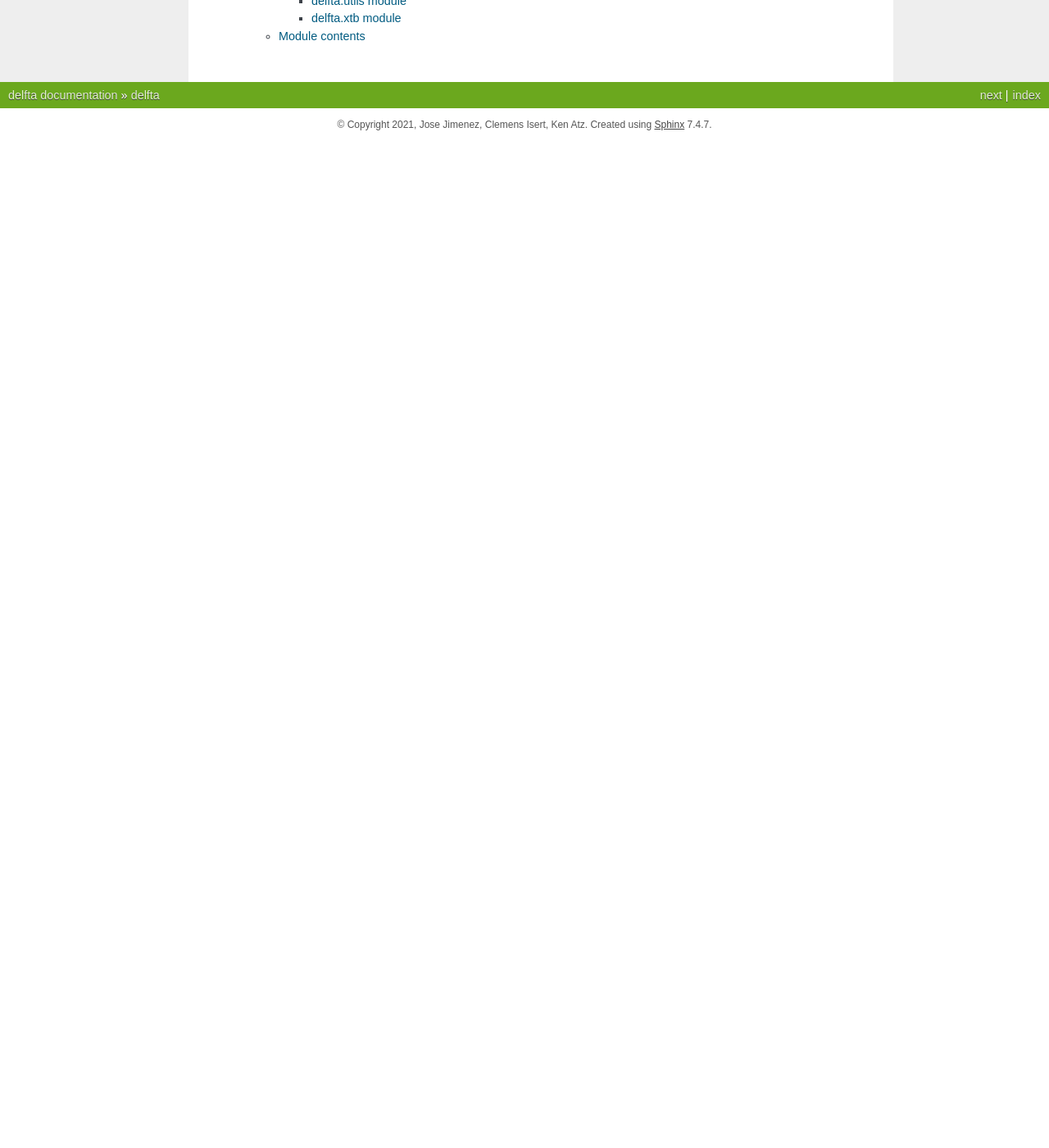
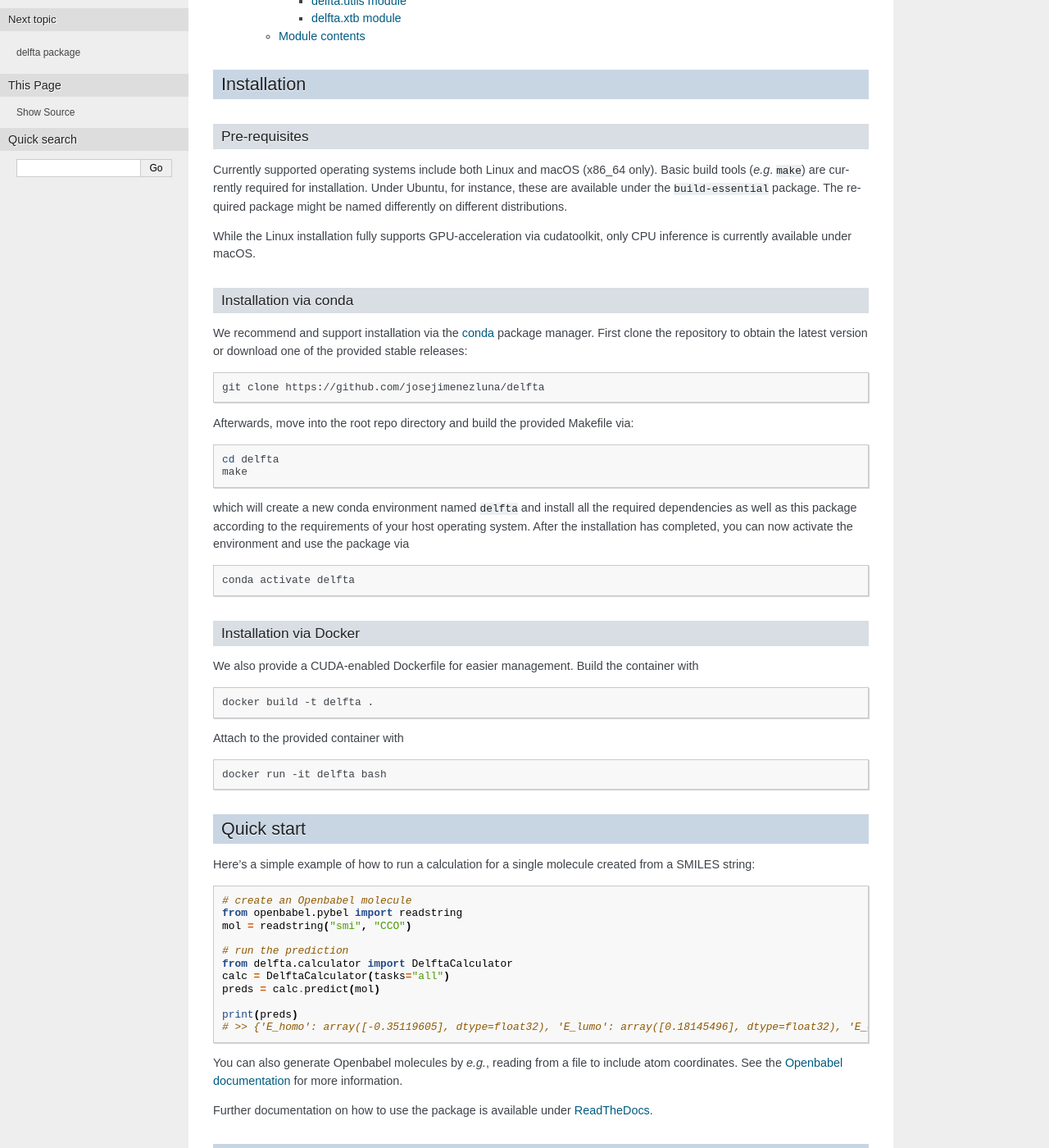
Before and after one commit to josejimenezluna/delfta, a Sphinx documentation site: the page built from docs/index.rst, in a window 1280 px wide and 1400 px high, scrolled down 270 px. Shown: the whole window at 82% size. Built offline with Sphinx 7.4.7, drawn with Linux system fonts in a browser that asks for light colours; before the commit the page ends 900 px from its top, so only the background shows below that; some of the changed text lies outside the part shown.

Commit message:
Updated sphinx documentation & landing page. Added some docstrings.

```diff
--- a/docs/conf.py
+++ b/docs/conf.py
@@ -12,14 +12,15 @@
 #
 import os
 import sys
-sys.path.insert(0, os.path.abspath('..'))
+
+sys.path.insert(0, os.path.abspath(".."))
 
 
 # -- Project information -----------------------------------------------------
 
-project = 'delfta'
-copyright = '2021, Jose Jimenez, Clemens Isert, Ken Atz'
-author = 'Jose Jimenez, Clemens Isert, Ken Atz'
+project = "delfta"
+copyright = "2021, Jose Jimenez, Clemens Isert, Ken Atz"
+author = "Jose Jimenez, Clemens Isert, Ken Atz"
 
 
 # -- General configuration ---------------------------------------------------
@@ -28,22 +29,22 @@
 # extensions coming with Sphinx (named 'sphinx.ext.*') or your custom
 # ones.
 extensions = [
-    'sphinx.ext.autodoc',
-    'sphinx.ext.doctest',
-    'sphinx.ext.intersphinx',
-    'sphinx.ext.mathjax',
-    'sphinx.ext.viewcode',
-    'sphinx.ext.githubpages',
-    'sphinx.ext.napoleon'
+    "sphinx.ext.autodoc",
+    "sphinx.ext.doctest",
+    "sphinx.ext.intersphinx",
+    "sphinx.ext.mathjax",
+    "sphinx.ext.viewcode",
+    "sphinx.ext.githubpages",
+    "sphinx.ext.napoleon",
 ]
 
 # Add any paths that contain templates here, relative to this directory.
-templates_path = ['_templates']
+templates_path = ["_templates"]
 
 # List of patterns, relative to source directory, that match files and
 # directories to ignore when looking for source files.
 # This pattern also affects html_static_path and html_extra_path.
-exclude_patterns = ['_build', 'Thumbs.db', '.DS_Store']
+exclude_patterns = ["_build", "Thumbs.db", ".DS_Store"]
 
 
 # -- Options for HTML output -------------------------------------------------
@@ -51,9 +52,22 @@
 # The theme to use for HTML and HTML Help pages.  See the documentation for
 # a list of builtin themes.
 #
-html_theme = 'nature'
+html_theme = "nature"
 
 # Add any paths that contain custom static files (such as style sheets) here,
 # relative to this directory. They are copied after the builtin static files,
 # so a file named "default.css" will overwrite the builtin "default.css".
-html_static_path = ['_static']
+html_static_path = ["_static"]
+
+autodoc_member_order = "bysource"
+autoclass_content = "both"
+
+
+# def skip(app, what, name, obj, would_skip, options):
+#     if name == "__init__":
+#         return False
+#     return would_skip
+
+
+# def setup(app):
+#     app.connect("autodoc-skip-member", skip)
--- a/docs/index.rst
+++ b/docs/index.rst
@@ -5,3 +5,109 @@
    :maxdepth: 4
 
    delfta
+
+Installation
+------------
+
+Pre-requisites
+~~~~~~~~~~~~~~
+
+Currently supported operating systems include both Linux and macOS (x86\_64
+only). Basic build tools (*e.g*. ``make``) are currently required for
+installation. Under Ubuntu, for instance, these are available under the
+``build-essential`` package. The required package might be named
+differently on different distributions.
+
+While the Linux installation fully supports GPU-acceleration via
+cudatoolkit, only CPU inference is currently available under macOS.
+
+Installation via conda
+~~~~~~~~~~~~~~~~~~~~~~
+
+We recommend and support installation via the
+`conda <https://docs.conda.io/en/latest/miniconda.html>`__ package
+manager. First clone the repository to obtain the latest version or
+download one of the provided stable releases:
+
+.. code:: bash
+
+    git clone https://github.com/josejimenezluna/delfta
+
+Afterwards, move into the root repo directory and build the provided
+Makefile via:
+
+.. code:: bash
+
+    cd delfta
+    make
+
+which will create a new conda environment named ``delfta`` and install
+all the required dependencies as well as this package according to the
+requirements of your host operating system. After the installation has
+completed, you can now activate the environment and use the package via
+
+.. code:: bash
+
+    conda activate delfta
+
+Installation via Docker
+~~~~~~~~~~~~~~~~~~~~~~~
+
+We also provide a CUDA-enabled Dockerfile for easier management. Build
+the container with
+
+.. code:: bash
+
+    docker build -t delfta .
+
+Attach to the provided container with
+
+.. code:: bash
+
+    docker run -it delfta bash
+
+Quick start
+-----------
+Here's a simple example of how to run a calculation for a single molecule created from a SMILES string:
+
+.. code:: python
+
+    # create an Openbabel molecule
+    from openbabel.pybel import readstring
+    mol = readstring("smi", "CCO")
+
+    # run the prediction
+    from delfta.calculator import DelftaCalculator
+    calc = DelftaCalculator(tasks="all")
+    preds = calc.predict(mol)
+
+    print(preds)
+    # >> {'E_homo': array([-0.35119605], dtype=float32), 'E_lumo': array([0.18145496], dtype=float32), 'E_gap': array([0.53317], dtype=float32), 'dipole': array([1.6470299], dtype=float32), 'E_form': array([-1.5151836], dtype=float32), 'charges': [array([-0.10071784,  0.13719846, -0.35453772,  0.0452125 ,  0.03470724, 0.02626099,  0.0383979 ,  0.01741201,  0.16891802])]}
+
+You can also generate Openbabel molecules by *e.g.*, reading from a file to include atom coordinates. See the `Openbabel documentation <https://openbabel.org/docs/dev/UseTheLibrary/Python_Pybel.html>`__ for more information.
+
+Further documentation on how to use the package is available under
+`ReadTheDocs <http://toinclude.html>`__.
+
+Tutorials
+---------
+
+In-depth tutorials can be found in the ``tutorials`` subfolder. These include:
+
+- ``delta_vs_direct.ipynb``: This showcases the basics of how to run the calculator, and compares results using direct- and :math:`\Delta`-learning models.
+- ``calculator_options.ipynb``: This dives into the different options you can initialize the calculator class with.
+
+Citation
+--------
+
+If you use this software or parts thereof, please consider citing the
+following BibTex entry:
+
+::
+
+    @article{atz2021delfta,
+        title={DelFTa: Open-source delta-quantum machine learning},
+        author={Atz, K., and Isert, C., and B\"{o}cker, M., and Jiménez-Luna, J., and Schneider G.},
+        journal={TBD},
+        year={2021},
+    }
```
Also changed, not shown: README.md (+9 -6 lines), docs/delfta_overview.png (added), 5 other files.
